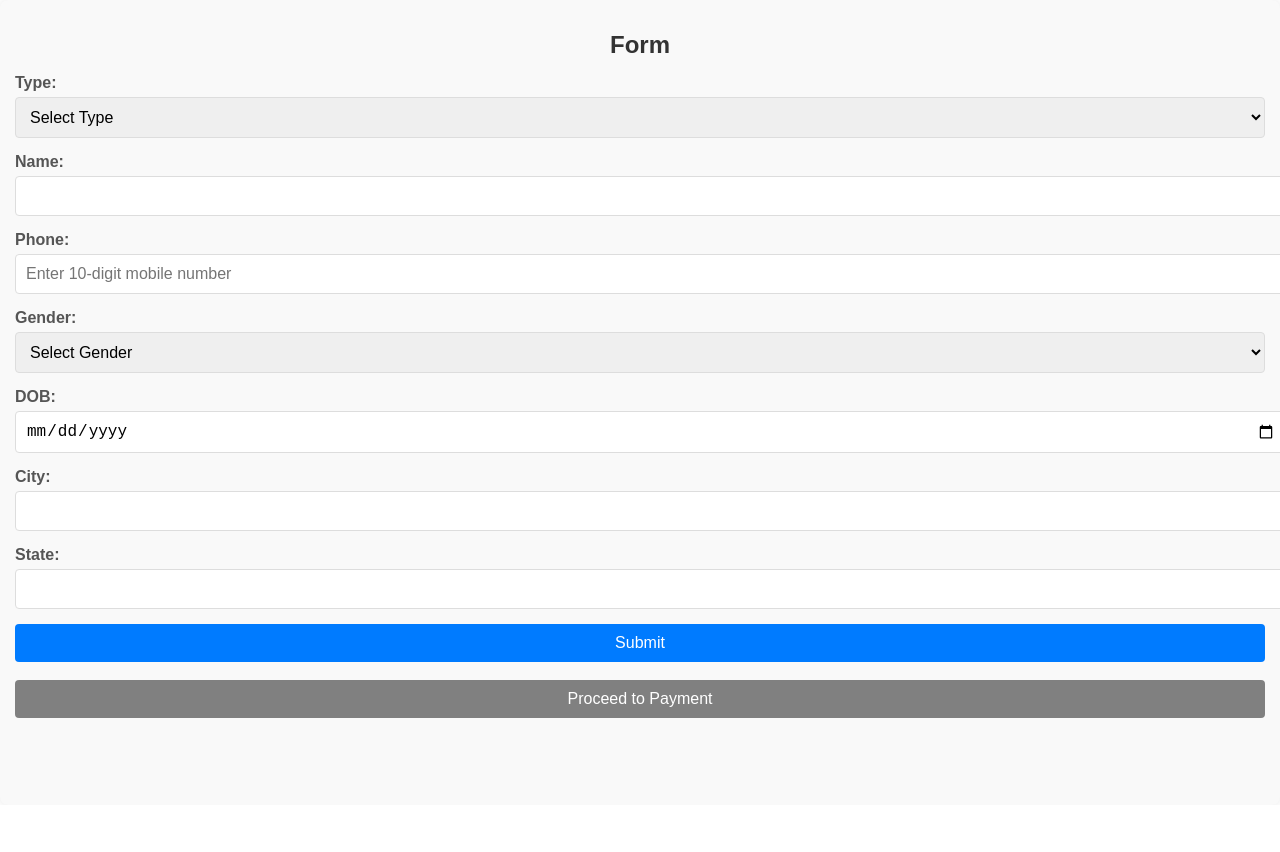
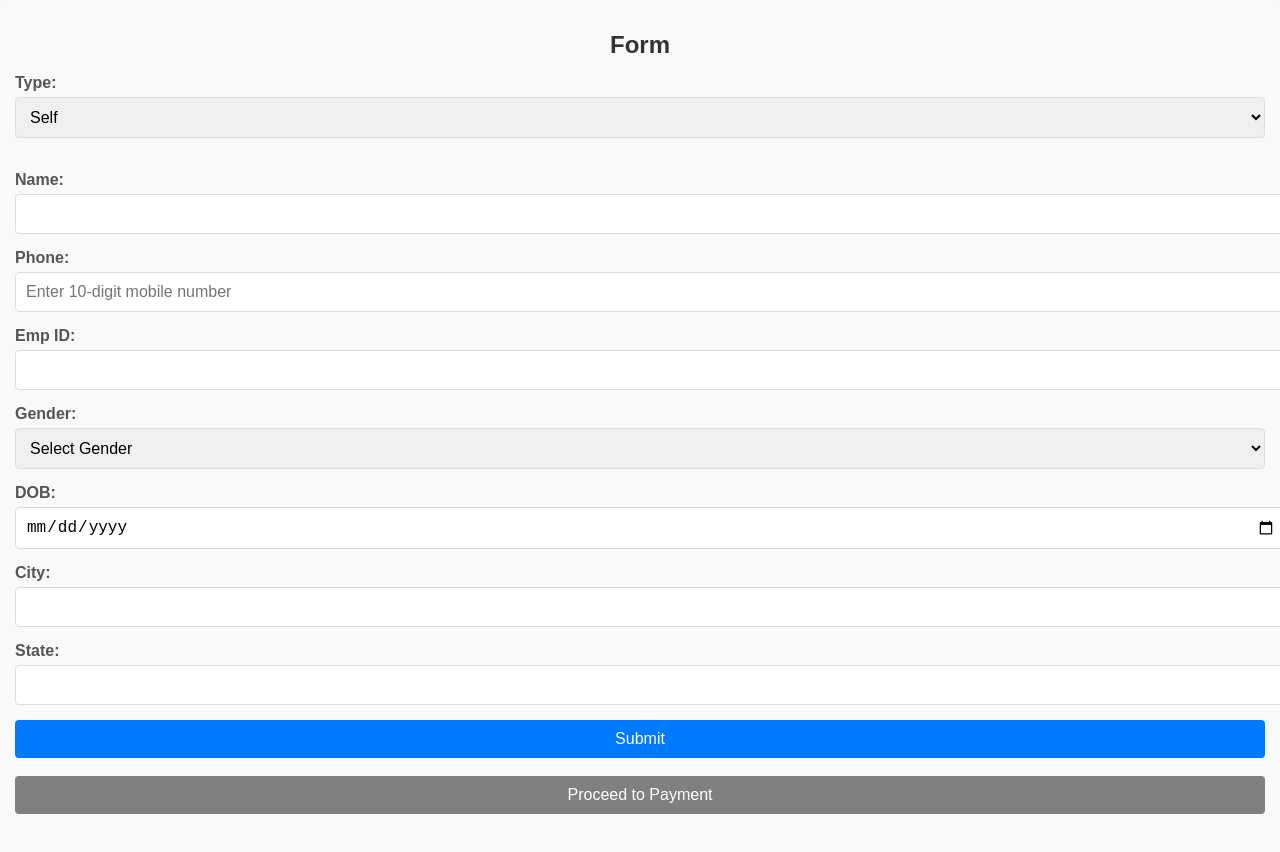
Before and after one commit to pavancodes24/referral-lab-form, a React (Create React App) app: page / in a window 1280 px wide. Shown: the top 852 px of the page. Before the commit the page ends 805 px from the top, so only its background shows below. Built offline with nearby package versions, Linux system fonts and the light colour scheme.

Commit message:
made changes in edit update of types and self mandatory when opened

```diff
--- a/src/App.js
+++ b/src/App.js
@@ -4,8 +4,9 @@ import { Audio } from 'react-loader-spinner';
 import './App.css';
 
 function App() {
+  const [dataList, setDataList] = useState([]);
   const [formData, setFormData] = useState({
-    type: '',
+    type: 'Self',
     name: '',
     phone: '',
     empId: '',
@@ -15,7 +16,6 @@ function App() {
     state: '',
   });
 
-  const [dataList, setDataList] = useState([]);
   const [isEditing, setIsEditing] = useState(false);
   const [currentIndex, setCurrentIndex] = useState(null);
   const [showPaymentPopup, setShowPaymentPopup] = useState(false);
@@ -47,7 +47,31 @@ function App() {
 
   const handleChange = (e) => {
     const { name, value } = e.target;
-    setFormData({ ...formData, [name]: value });
+    if (name === 'type') {
+      if (value === 'Others') {
+        setFormData({
+          type: 'Others',
+          name: '',
+          phone: '',
+          empId: '',
+          gender: '',
+          dob: '',
+          city: '',
+          state: '',
+        });
+      } else {
+        setFormData({
+          type: 'Self',
+          name: '',
+          phone: '',
+          empId: '',
+          gender: '',
+          dob: '',
+          city: '',
+          state: '',
+        });
+      }
+    } else setFormData({ ...formData, [name]: value });
   };
 
   const handleSubmit = (e) => {
@@ -74,7 +98,7 @@ function App() {
     }
 
     setFormData({
-      type: '',
+      type: dataList.filter((item) => item.type === 'Self') ? 'Others' : 'Self',
       name: '',
       phone: '',
       empId: '',
@@ -203,6 +227,41 @@ function App() {
       <form className="form" onSubmit={handleSubmit}>
         <div className="form-group">
           <label className="form-label">Type:</label>
+          {console.log(
+            dataList,
+            'checker',
+            dataList.filter((item) => item.type === 'Self')
+          )}
+          {dataList.filter((item) => item.type === 'Self').length > 0 &&
+          Object.values(dataList.filter((item) => item.type === 'Self')[0])
+            .length == 8 &&
+          !isEditing ? (
+            <select
+              disabled
+              name="type"
+              value={'Others'}
+              // onChange={handleChange}
+              className="form-input"
+              required
+            >
+              <option value="">Select Type3</option>
+              <option value="Self">Self</option>
+              <option value="Others">Others</option>
+            </select>
+          ) : isEditing ? (
+            <select
+              disabled
+              name="type"
+              value={formData.type}
+              onChange={handleChange}
+              className="form-input"
+              required
+            >
+              <option value="">Select Type2</option>
+              <option value="Self">Self</option>
+              <option value="Others">Others</option>
+            </select>
+          ) : (
             <select
               name="type"
               value={formData.type}
@@ -210,11 +269,19 @@ function App() {
               className="form-input"
               required
             >
-            <option value="">Select Type</option>
+              <option value="">Select Type1</option>
               <option value="Self">Self</option>
               <option value="Others">Others</option>
             </select>
+          )}
         </div>
+        {formData.type == 'Others' && (
+          <div style={{ color: 'red', fontSize: '12px' }}>
+            <span>Enter Card Holder details </span>
+          </div>
+        )}
+
+        <br />
 
         <div className="form-group">
           <label className="form-label">Name:</label>
```
Lines whose indentation alone changed are shown as unchanged.
